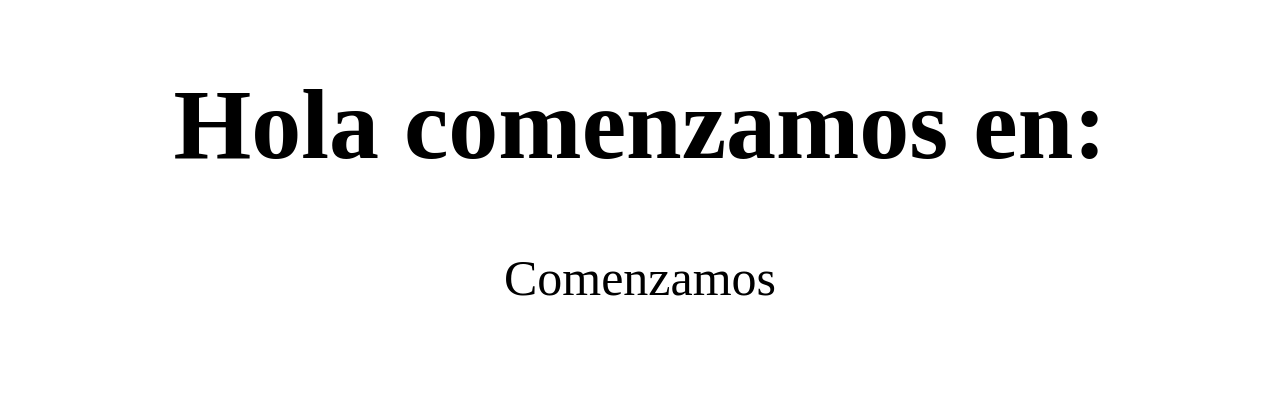
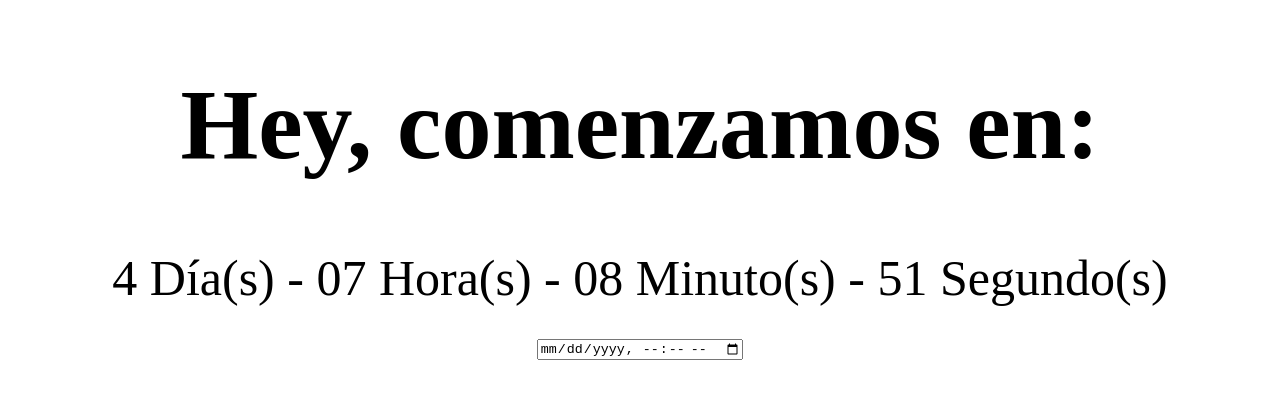
Before and after one commit to siendomiguel/Countdown, a plain HTML site: page index.html in a window 1280 px wide. Drawn offline with Linux system fonts and the light colour scheme.

Commit message:
agregando boton de fecha

```diff
--- a/index.html
+++ b/index.html
@@ -7,8 +7,9 @@
     <link rel="stylesheet" href="/style.css">
 </head>
 <body>
-    <h1>Hola comenzamos en:</h1>
+    <h1>Hey, comenzamos en:</h1>
     <div id="clock"></div>
+    <div class="input-date"><input type="datetime-local" name="date" id="date"></div>
     <script src="/index.js"></script>
 </body>
 </html>
--- a/index.js
+++ b/index.js
@@ -15,6 +15,9 @@ const getRemainTime = deadline => {
     }
 };
 
+const dateInput = document.querySelector('#date');
+console.log(dateInput.value)
+
 const countDown = (deadline, elem, finalMessage) => {
     const el = document.getElementById(elem);
 
@@ -29,6 +32,6 @@ const countDown = (deadline, elem, finalMessage) => {
     }, 1000)
 };
 
-countDown('Jan 30 2021 22:00:05 GMT-0500', 'clock', 'Comenzamos');
+countDown('Sep 1 2022 22:00:05 GMT-0500', 'clock', 'Comenzamos');
 
 //console.log(getRemainTime('Jan 26 2021 22:00:05 GMT-0500'));
```
